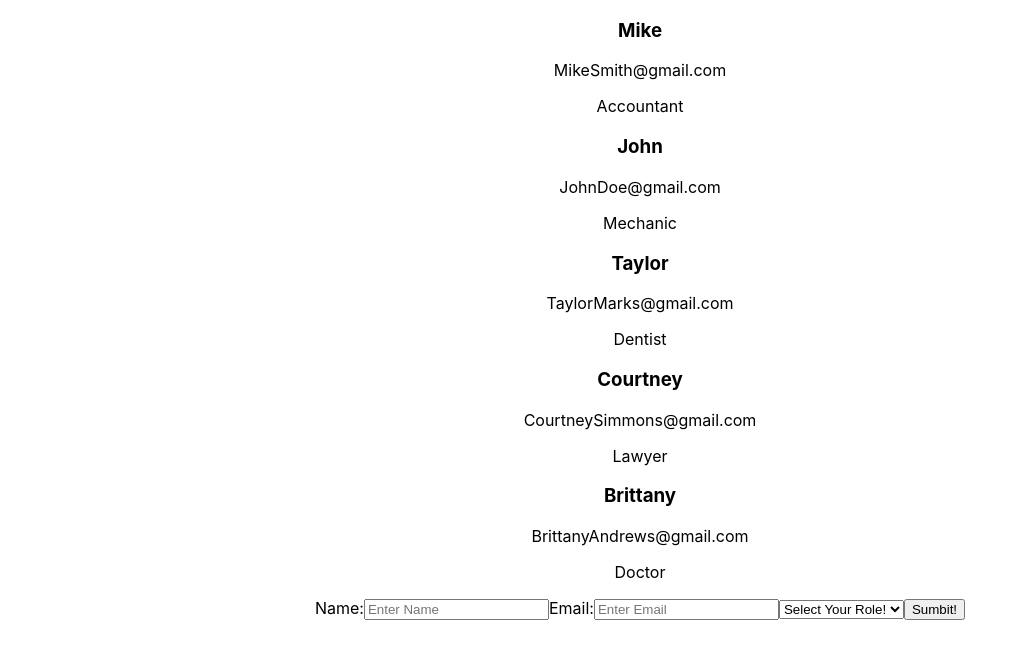
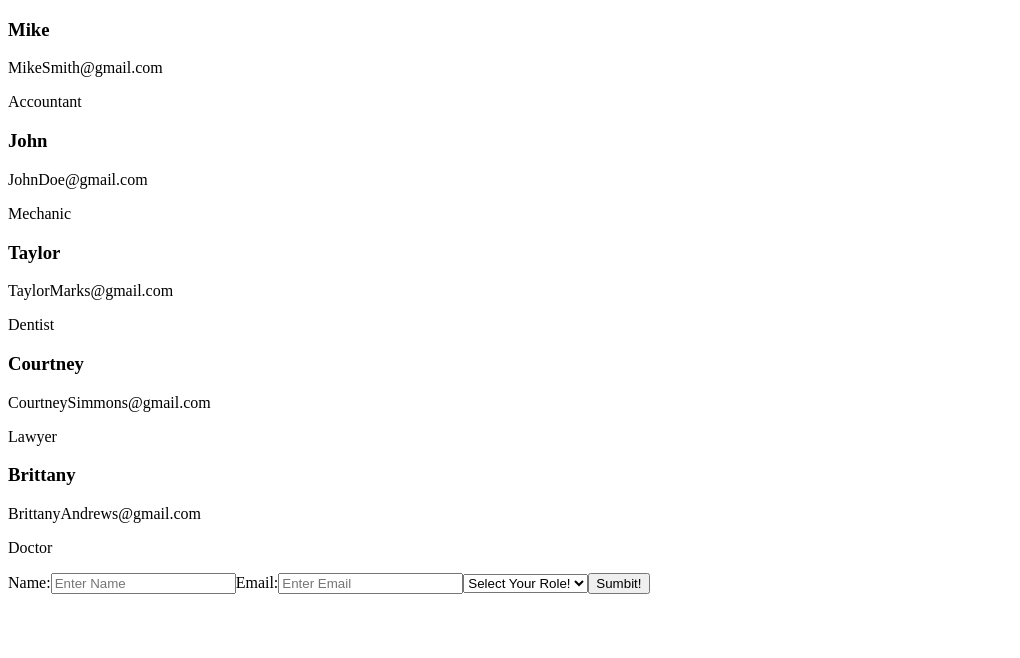
Before and after one commit to bloominstituteoftechnology/team-builder, a React (Create React App) app in the folder team-builder/: page / in a window 1280 px wide. Shown: the top 658 px of the page, without its empty margins (0-1020 px from the left). Built offline with nearby package versions, Linux system fonts and the light colour scheme.

Commit message:
going to try and style page but MVP is complete

```diff
--- a/team-builder/src/App.css
+++ b/team-builder/src/App.css
@@ -1,5 +1,5 @@
 .App {
-  text-align: center;
+  text-align: start;
 }
 
 .App-logo {
--- a/team-builder/src/index.css
+++ b/team-builder/src/index.css
@@ -1,4 +1,4 @@
-body {
+/* body {
   margin: 0;
   font-family: -apple-system, BlinkMacSystemFont, 'Segoe UI', 'Roboto', 'Oxygen',
     'Ubuntu', 'Cantarell', 'Fira Sans', 'Droid Sans', 'Helvetica Neue',
@@ -10,4 +10,4 @@ body {
 code {
   font-family: source-code-pro, Menlo, Monaco, Consolas, 'Courier New',
     monospace;
-}
+} */
```
